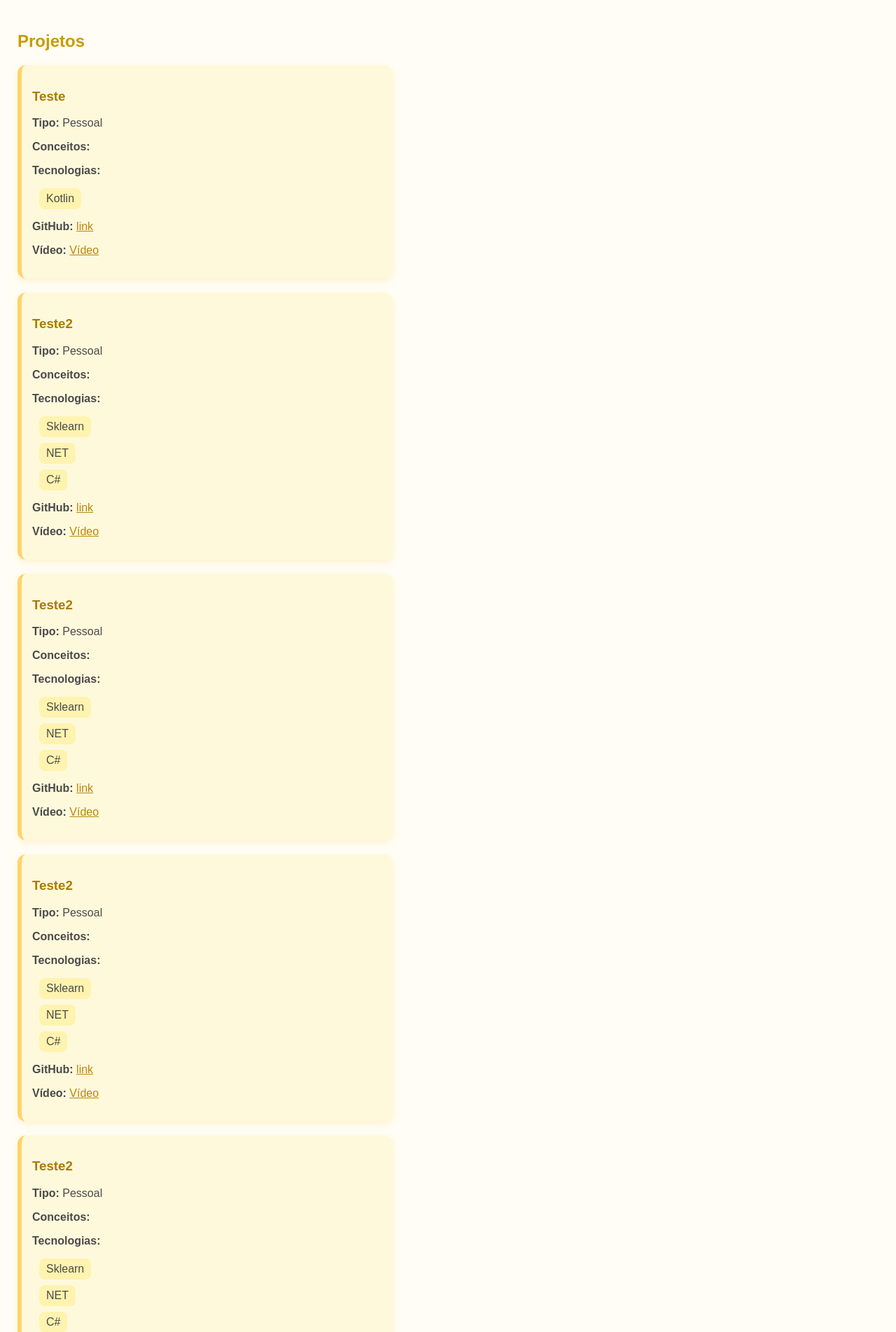
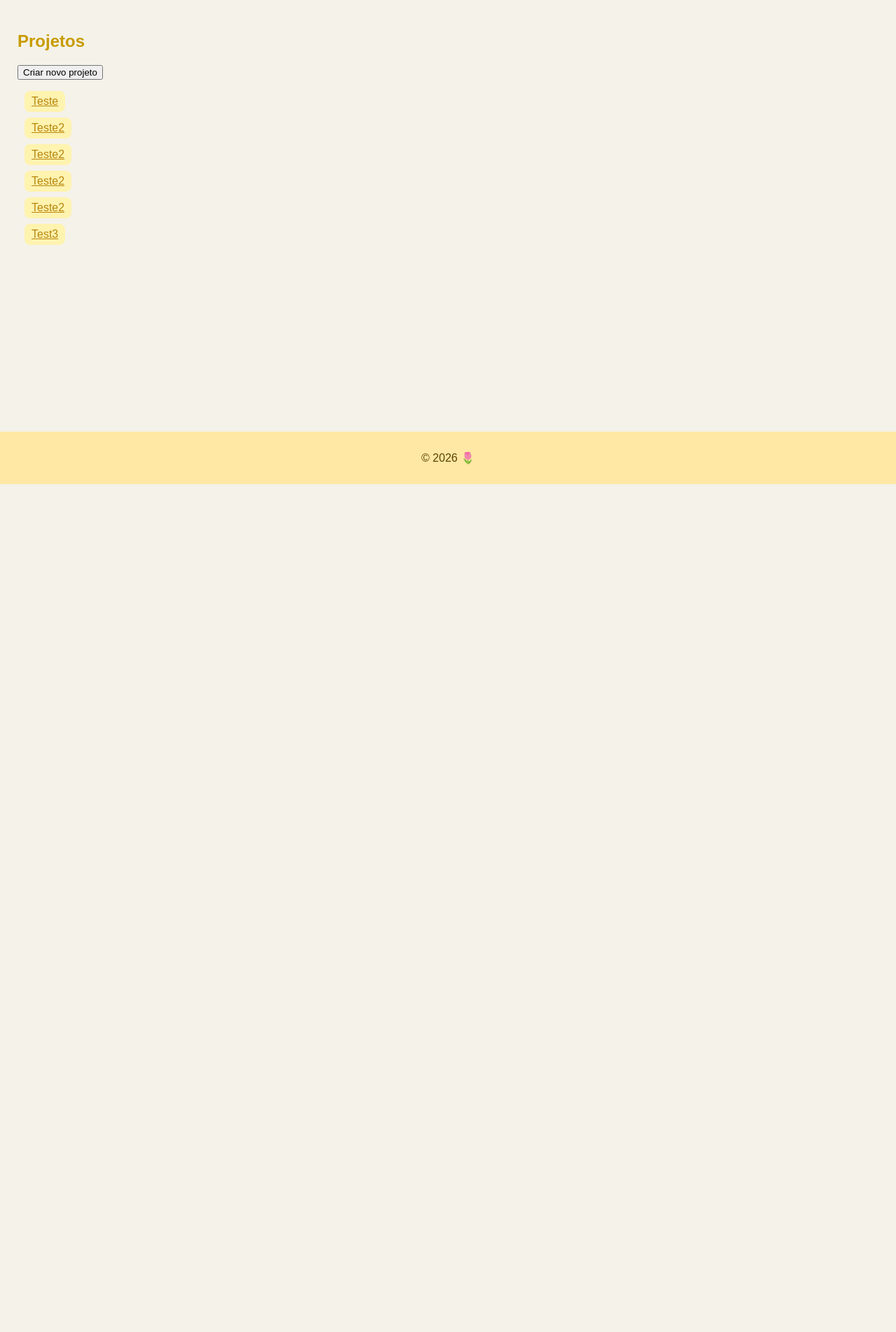
Before and after one commit to a22405789NidhiMogatlal/portfolio, a Django app: page /projetos/ in a window 1280 px wide. Shown: the part 108-2012 px from the top of the page at 70% size. After the commit the page ends 800 px from the top, so only its background shows below. Run offline with Django 5.2, Linux system fonts and the light colour scheme; data comes from the database, SQL or seed files in the repository; both versions use the stored data as it was after the commit.

Commit message:
Implementa fluxo de criação de novos projetos:
- Criação do forms.py com ProjetoForm
- Adiciona view projeto_novo com validação e redirecionamento
- Cria template projeto_novo.html para submissão do formulário
- Regista nova rota em urls.py para criação de projetos

```diff
--- a/portfolio/static/portfolio/styles.css
+++ b/portfolio/static/portfolio/styles.css
@@ -1,7 +1,7 @@
 body {
     font-family: Arial, sans-serif;
     margin: 0;
-    background-color: #fffdf5; /* quase branco quente */
+    background-color: #f4f2e9; /* quase branco quente */
     color: #4a4a4a;
 
     display: flex;
@@ -59,7 +59,7 @@ h3 {
 
 
 article {
-    width: 500px;
+    width:100%;
     background-color: #fff9dc;
     border-left: 6px solid #ffd36b;
     border-radius: 12px;
@@ -97,6 +97,15 @@ img {
     margin-top: 10px;
 }
 
+.btn-amarelo {
+    background-color: #FFD700;
+    color: black;
+    padding: 10px 18px;
+    border: none;
+    border-radius: 8px;
+    cursor: pointer;
+    font-weight: bold;
+}
 
 footer {
     text-align: center;
--- a/portfolio/templates/portfolio/projetos.html
+++ b/portfolio/templates/portfolio/projetos.html
@@ -4,52 +4,16 @@
 
 <h2> Projetos </h2>
 
-<section class="projetos-container">
+<a href="{% url 'projeto_novos' %}"><button>Criar novo projeto</button></a>
 
-    {% for p in projetos %}
-    <article class="projeto-card">
-
-
-        {% if p.imagem %}
-            <img src="{{ p.imagem.url }}" alt="{{ p.titulo }}" class="projeto-img">
-        {% endif %}
-
-        <div class="projeto-info">
-                <h3>{{ p.titulo }}</h3>
-
-            <p class="projeto-desc">{{ p.descricao }}</p>
-            <p><strong>Tipo:</strong>
-                {% if p.tipo == "UC" %}
-                UC - {{ p.uc.nome }}
-                {% else %}
-                Pessoal
-                {% endif %}
-            </p>
-
-            <p><strong>Conceitos:</strong> {{ p.conceitos }}</p>
-
-            <p><strong> Tecnologias:</strong></p>
-                <ul>
-                    {% for t in p.tecnologias.all %}
-                        <li>{{ t.nome }}</li>
-                    {% endfor %}
-                </ul>
-
-                 <p><strong> GitHub:</strong>
-                    <a href="{{ p.urlGithub }}" target="_blank">link</a>
-                </p>
-
-                <p><strong>Vídeo:</strong>
-                    <a href="{{ p.urlVideo }}" target="_blank">Vídeo</a>
-                </p>
-
-
-
-        </div>
-
-    </article>
+<ul>
+    {% for projeto in projetos %}
+        <li>
+            <a href="{% url 'projeto' projeto.id %}">
+                {{ projeto.titulo }}
+            </a>
+        </li>
     {% endfor %}
-
-</section>
+</ul>
 
 {% endblock %}
--- a/portfolio/urls.py
+++ b/portfolio/urls.py
@@ -1,4 +1,5 @@
 from django.urls import path
+
 from . import views
 
 urlpatterns = [
@@ -23,6 +24,7 @@ urlpatterns = [
 
     path('projetos/', views.projetos_view, name='projetos'),
     path('projeto/<int:id>/', views.projeto_view, name='projeto'),
+    path('projetos/novo', views.projeto_novo, name='projeto_novos'),
 
     path('formacoes/', views.formacoes_view, name='formacoes'),
 
--- a/portfolio/views.py
+++ b/portfolio/views.py
@@ -1,4 +1,4 @@
-from django.shortcuts import render
+from django.shortcuts import render,redirect
 
 # Create your views here.
 from django.http import HttpResponse
@@ -8,6 +8,7 @@ def home(request):
 
 from django.shortcuts import render, get_object_or_404
 from .models import *
+from .forms   import *
 
 
 def licenciaturas_view(request):
@@ -83,3 +84,15 @@ def eventos_view(request):
 def evento_view(request, id):
     evento = Evento.objects.get(id=id)
     return render(request, 'portfolio/evento.html', {'evento': evento})
+
+
+def projeto_novo(request):
+    form = ProjetoForm(request.POST or None,request.FILES)
+
+    if form.is_valid():
+        form.save()
+        return redirect('projetos')
+
+    context = {'form':form}
+
+    return render(request,'portfolio/projeto_novo.html',context)
```
Also changed, not shown: portfolio/forms.py (added, +7 -0 lines), portfolio/templates/portfolio/projeto.html (added, +53 -0 lines), portfolio/templates/portfolio/projeto_novo.html (added, +17 -0 lines), db.sqlite3.
